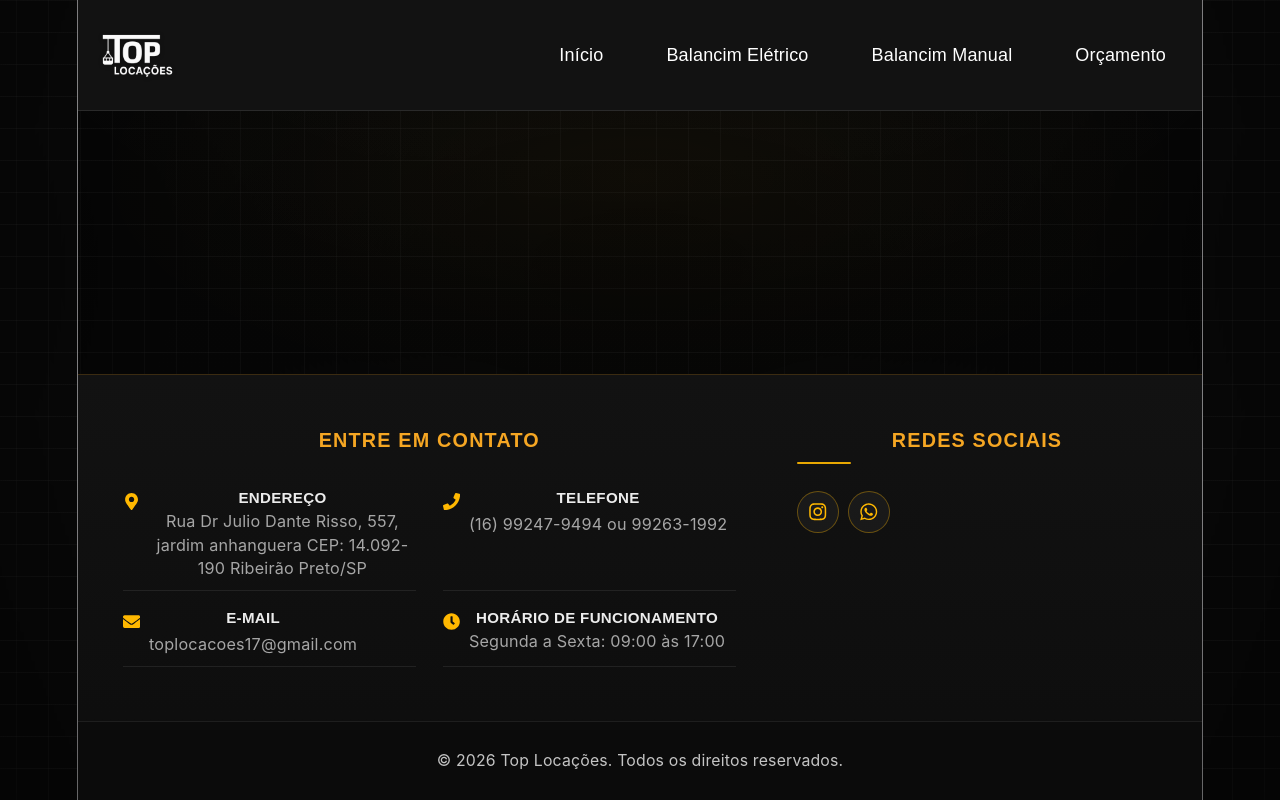
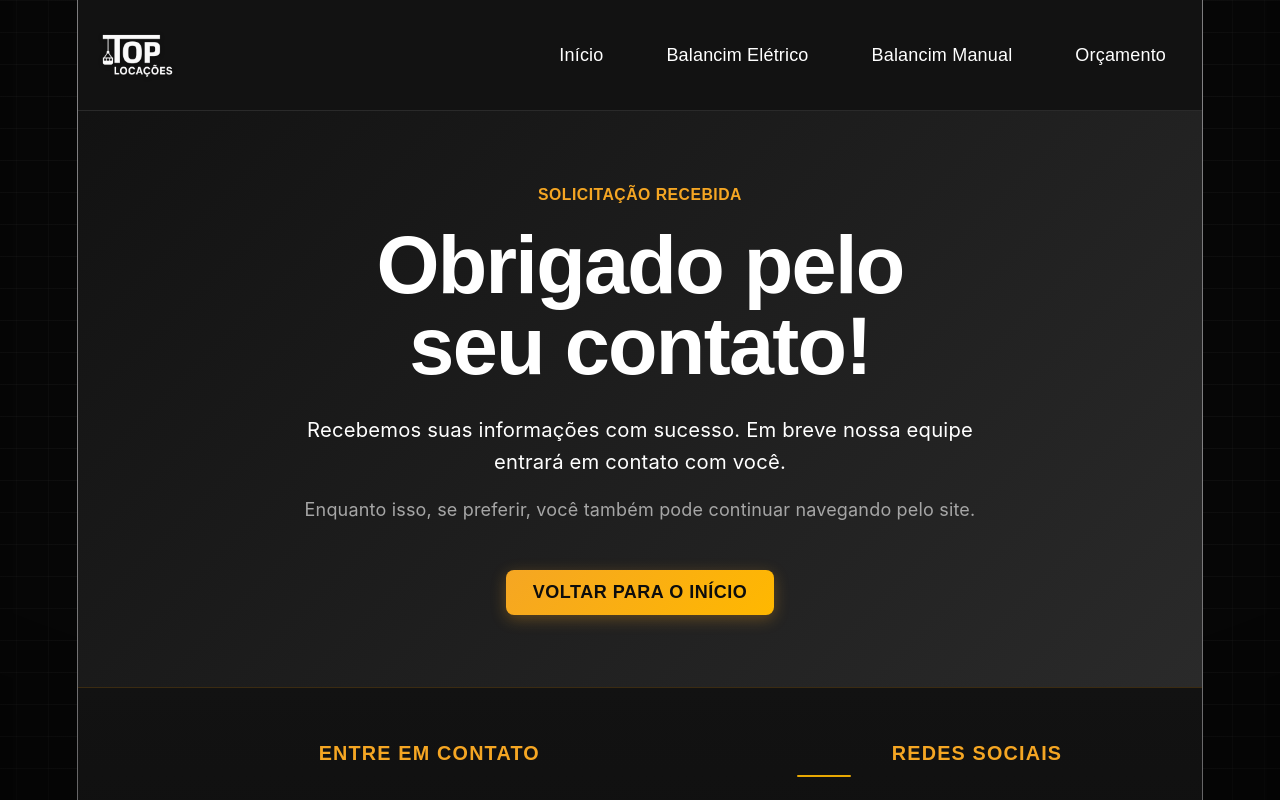
Before and after one commit to kaykyrugani/toplocacoes, a React (Vite) app: page /obrigado in a window 1280 px wide. Shown: the top 800 px of the page. Built offline with nearby package versions, Linux system fonts and the light colour scheme; no server answers.

Commit message:
finalizações finais

```diff
--- a/index.html
+++ b/index.html
@@ -2,7 +2,7 @@
 <html lang="en">
   <head>
     <meta charset="UTF-8" />
-    <link rel="icon" type="image/svg+xml" href="/favicon.svg" />
+    <link rel="icon" type="image/webp" href="/src/assets/images/LogoTopLoc.webp" />
     <meta name="viewport" content="width=device-width, initial-scale=1.0" />
     <title>meu-app-react</title>
   </head>
--- a/src/components/sections/ProductForm.jsx
+++ b/src/components/sections/ProductForm.jsx
@@ -1,5 +1,5 @@
 import React, { useState } from 'react'
-import { useLocation } from 'react-router-dom'
+import { useLocation, useNavigate } from 'react-router-dom'
 import Container from '../ui/Container'
 import SectionTitle from '../ui/SectionTitle'
 import Button from '../ui/Button'
@@ -27,6 +27,7 @@ const validateEmail = (value) => /^[^\s@]+@[^\s@]+\.[^\s@]+$/.test(value)
 
 const ProductForm = ({ content }) => {
   const location = useLocation()
+  const navigate = useNavigate()
 
   const [formData, setFormData] = useState({
     name: '',
@@ -84,6 +85,7 @@ const ProductForm = ({ content }) => {
       })
       setSubmitStatus('success')
       setFormData({ name: '', email: '', phone: '', city: '', profile: '', balancimQuantity: '' })
+      navigate('/obrigado')
     } catch (error) {
       setSubmitStatus('error')
       setErrorMessage(error.message)
--- /dev/null
+++ b/src/pages/Obrigado/Obrigado.css
@@ -0,0 +1,62 @@
+.thank-you {
+  min-height: 60vh;
+  display: flex;
+  align-items: center;
+  padding: var(--space-3xl) 0;
+  background: linear-gradient(135deg, var(--bg-alt) 0%, var(--surface) 100%);
+}
+
+.thank-you__content {
+  max-width: 680px;
+  margin: 0 auto;
+  text-align: center;
+}
+
+.thank-you__eyebrow {
+  font-family: var(--font-sub);
+  font-size: 0.875rem;
+  font-weight: 700;
+  text-transform: uppercase;
+  letter-spacing: 0.5px;
+  color: var(--primary);
+  margin: 0 0 var(--space-md) 0;
+}
+
+.thank-you__title {
+  font-family: var(--font-heading);
+  font-size: clamp(2.5rem, 8vw, 4.5rem);
+  line-height: 1;
+  color: var(--text);
+  margin: 0 0 var(--space-lg) 0;
+}
+
+.thank-you__text {
+  font-family: var(--font-body);
+  font-size: 1.125rem;
+  line-height: 1.6;
+  color: var(--text);
+  margin: 0 auto var(--space-md) auto;
+}
+
+.thank-you__support {
+  font-family: var(--font-body);
+  font-size: 1rem;
+  line-height: 1.6;
+  color: var(--text-secondary);
+  margin: 0 auto var(--space-xl) auto;
+}
+
+.thank-you__button {
+  margin-top: var(--space-sm);
+}
+
+@media (max-width: 768px) {
+  .thank-you {
+    min-height: 55vh;
+    padding: var(--space-2xl) 0;
+  }
+
+  .thank-you__text {
+    font-size: 1rem;
+  }
+}
--- /dev/null
+++ b/src/pages/Obrigado/Obrigado.jsx
@@ -0,0 +1,39 @@
+import React from 'react'
+import { Link } from 'react-router-dom'
+import MetaTags from '../../components/sections/MetaTags'
+import Container from '../../components/ui/Container'
+import '../../components/ui/Button.css'
+import './Obrigado.css'
+
+const Obrigado = () => {
+  return (
+    <>
+      <MetaTags
+        title="Obrigado pelo contato"
+        description="Recebemos suas informações com sucesso. Em breve nossa equipe entrará em contato com você."
+        canonical="/obrigado"
+      />
+      <section className="thank-you" aria-labelledby="thank-you-title">
+        <Container>
+          <div className="thank-you__content">
+            <p className="thank-you__eyebrow">Solicitação recebida</p>
+            <h1 id="thank-you-title" className="thank-you__title">
+              Obrigado pelo seu contato!
+            </h1>
+            <p className="thank-you__text">
+              Recebemos suas informações com sucesso. Em breve nossa equipe entrará em contato com você.
+            </p>
+            <p className="thank-you__support">
+              Enquanto isso, se preferir, você também pode continuar navegando pelo site.
+            </p>
+            <Link to="/" className="btn btn-primary btn-medium thank-you__button">
+              Voltar para o início
+            </Link>
+          </div>
+        </Container>
+      </section>
+    </>
+  )
+}
+
+export default Obrigado
--- a/src/routes/AppRoutes.jsx
+++ b/src/routes/AppRoutes.jsx
@@ -2,6 +2,7 @@ import { Routes, Route } from 'react-router-dom'
 import Home from '../pages/Home/Home'
 import ProdutoEletrico from '../pages/ProdutoEletrico/ProdutoEletrico'
 import ProdutoManual from '../pages/ProdutoManual/ProdutoManual'
+import Obrigado from '../pages/Obrigado/Obrigado'
 
 const AppRoutes = () => {
   return (
@@ -9,6 +10,7 @@ const AppRoutes = () => {
       <Route path="/" element={<Home />} />
       <Route path="/balancim-eletrico" element={<ProdutoEletrico />} />
       <Route path="/balancim-manual" element={<ProdutoManual />} />
+      <Route path="/obrigado" element={<Obrigado />} />
     </Routes>
   )
 }
```
